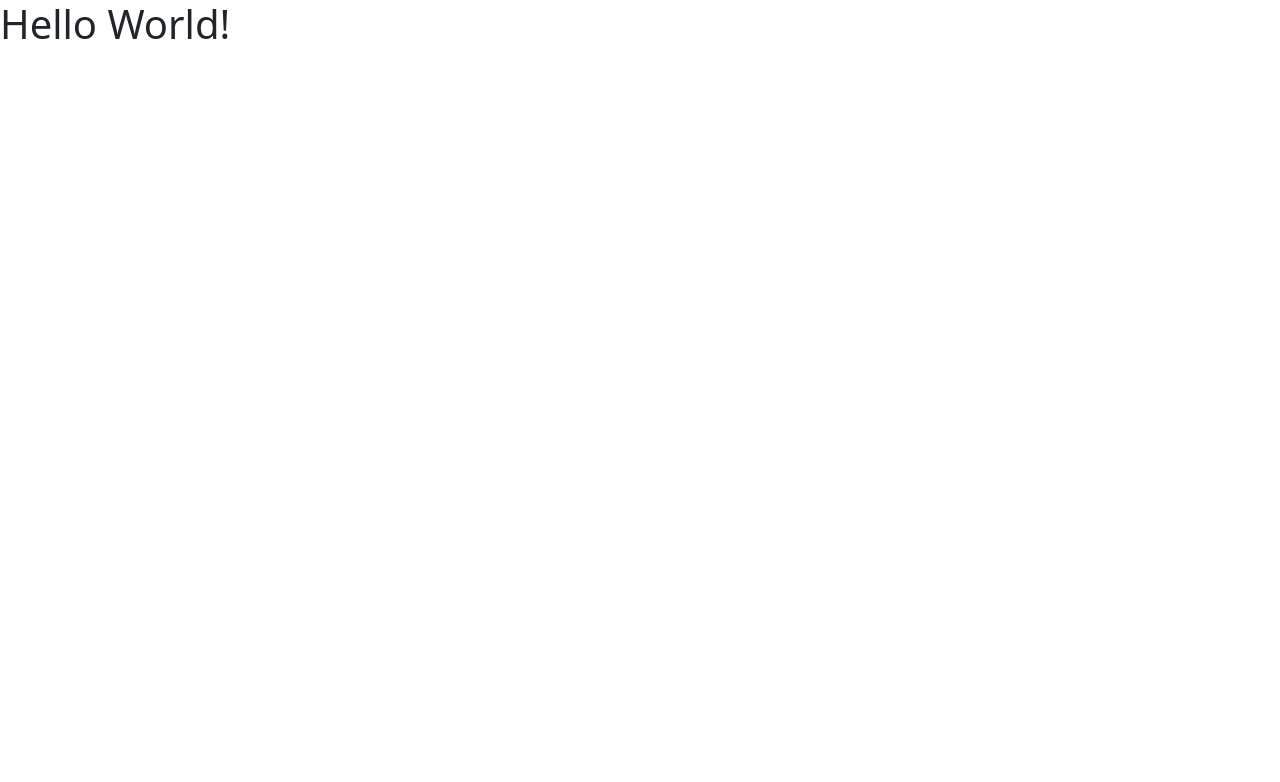
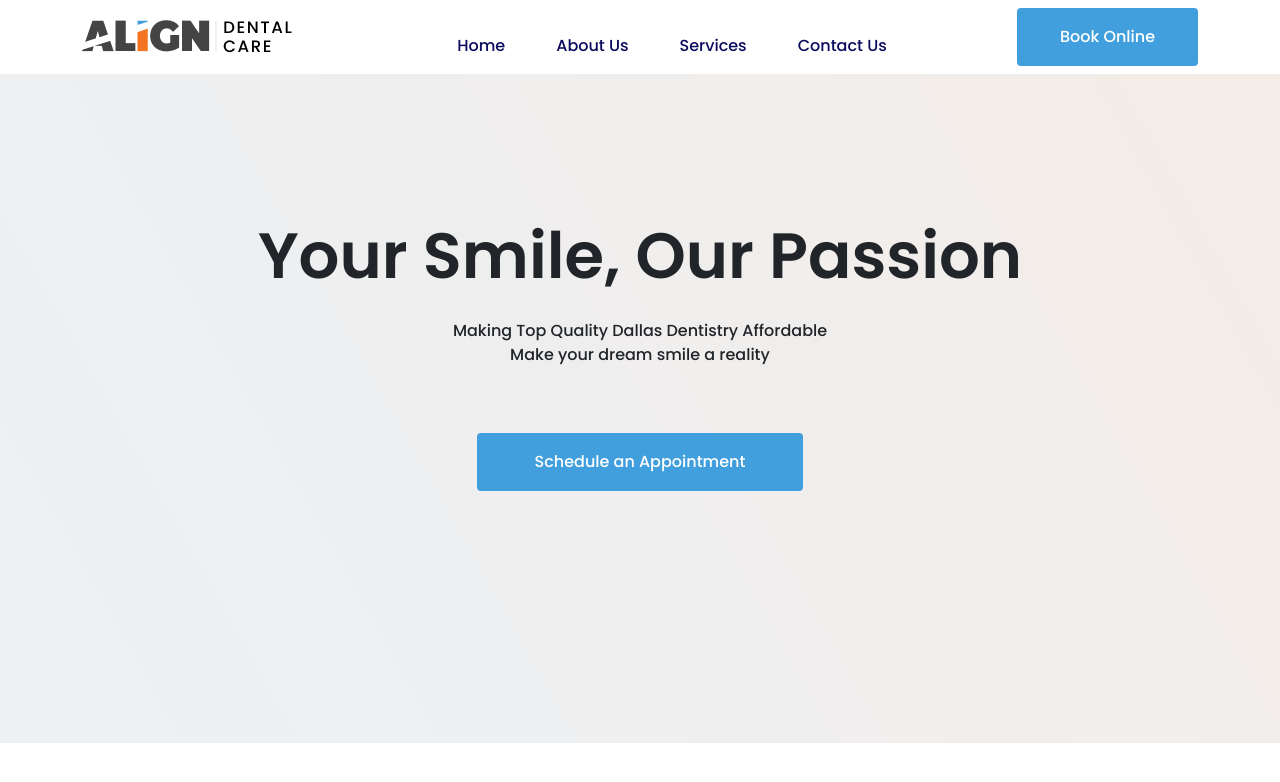
Before and after one commit to Ashfakatonu/one-health-landing-page, a plain HTML site: page index.html in a window 1280 px wide. Drawn offline with nearby package versions, Linux system fonts and the light colour scheme.

Commit message:
navigation bar done and hero section ongoing

```diff
--- a/index.html
+++ b/index.html
@@ -4,13 +4,64 @@
     <meta charset="utf-8">
     <meta name="viewport" content="width=device-width, initial-scale=1">
     <title>Bootstrap demo</title>
+    <link rel="preconnect" href="https://fonts.googleapis.com">
+<link rel="preconnect" href="https://fonts.gstatic.com" crossorigin>
+<link href="https://fonts.googleapis.com/css2?family=Dancing+Script&family=Montserrat:wght@600&family=Nanum+Myeongjo:wght@400;700;800&family=Nunito:ital,wght@0,300;0,900;1,300;1,800&family=Poppins:wght@500;600&family=Rubik:ital,wght@1,500;1,800&display=swap" rel="stylesheet">
     <link href="https://cdn.jsdelivr.net/npm/bootstrap@5.2.3/dist/css/bootstrap.min.css" rel="stylesheet" integrity="sha384-rbsA2VBKQhggwzxH7pPCaAqO46MgnOM80zW1RWuH61DGLwZJEdK2Kadq2F9CUG65" crossorigin="anonymous">
     <link rel="stylesheet" href="style.css">
 </head>
 
   <body>
-    <h1>Hello World!</h1>
 
+<!-----------------------------------------NAVBAR----------------------------------------------------->
+
+<nav class="navbar navbar-expand-lg bg-body-tertiary">
+  <div class="container">
+    <img src="/Image/one-health-dental-logo.png" alt="">
+    <button
+      class="navbar-toggler"
+      type="button"
+      data-bs-toggle="collapse"
+      data-bs-target="#navbarSupportedContent"
+      aria-controls="navbarSupportedContent"
+      aria-expanded="false"
+      aria-label="Toggle navigation"
+    >
+      <span class="navbar-toggler-icon"></span>
+    </button>
+    <div class="collapse navbar-collapse" id="navbarSupportedContent">
+      <ul class="navbar-nav m-auto mb-2 mb-lg-0">
+        <li class="nav-item">
+          <a class="nav-link" href="#">Home</a>
+        </li>
+        <li class="nav-item">
+          <a class="nav-link" href="#">About Us</a>
+        </li>
+        <li class="nav-item">
+          <a class="nav-link" href="#">Services</a>
+        </li>
+        <li class="nav-item">
+          <a class="nav-link" href="#">Contact Us</a>
+        </li>
+      </ul>
+      <button class="btn0">Book Online</button>
+    </div>
+  </div>
+</nav>
+
+<!-----------------------------------------HERO SECTION----------------------------------------------------->
+<section class="hero">
+  <div class="container text-center py-5">
+    <div class="row py-5">
+     <div class="col-sm-12 col-md-12 col-lg-12">
+      <h1 class="pt-5">Your Smile, Our Passion</h1>
+      <p class="pt-3">Making Top Quality Dallas Dentistry Affordable <br> Make your dream smile a reality</p>
+     <button class="btn1">Schedule an Appointment</button>
+     </div>
+
+    </div>
+  </div>
+</section>
 
     <script src="https://cdn.jsdelivr.net/npm/bootstrap@5.2.3/dist/js/bootstrap.bundle.min.js" integrity="sha384-kenU1KFdBIe4zVF0s0G1M5b4hcpxyD9F7jL+jjXkk+Q2h455rYXK/7HAuoJl+0I4" crossorigin="anonymous"></script>
   </body>
--- a/style.css
+++ b/style.css
@@ -0,0 +1,60 @@
+*{
+    padding: 0;
+    margin: 0;
+    box-sizing: border-box;
+font-family: 'Poppins', sans-serif;
+
+}
+.navbar-brand{
+    font-size: 2rem;
+    font-family: 'Dancing Script', cursive;
+    color: red;
+}
+.nav-link{
+    color: rgb(10, 10, 94);
+}
+.nav-link:hover{
+     color: blue;
+     transition: all 0.3s;
+}
+.nav-item{
+    color: rgb(7,7 ,78, );
+    font-weight: 500;
+    padding-left: 35px;
+}
+.btn0{
+    height:58px;
+    width:181px;
+    outline: none;
+    border: none;
+    color: white;
+    cursor: pointer;
+    transition: all 0.4s;
+    background: #429FDD;
+    border-radius: 4px;
+}
+.btn0:hover{
+    background-color: #0A5F97;
+    transition: all  0.4s;
+}
+.hero{
+ background: url(/Image/hero-section-bg.png)no-repeat;
+ background-size: cover;
+ width: 100%;
+ height: 669px;
+}
+.hero h1{
+    font-size: 64px;
+    font-weight: 800;
+}
+
+.btn1{
+    height: 58px;
+    width: 326px;
+    background: #429FDD;
+    color:white;
+    border:none;
+    outline: none;
+    border-radius: 4px;
+    margin-top: 50px;
+}
```
Also changed, not shown: Image/hero-section-bg.png (added), Image/one-health-dental-logo.png (added).
